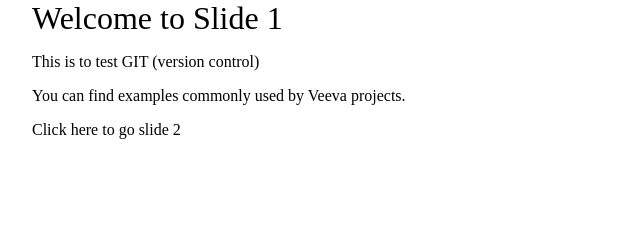
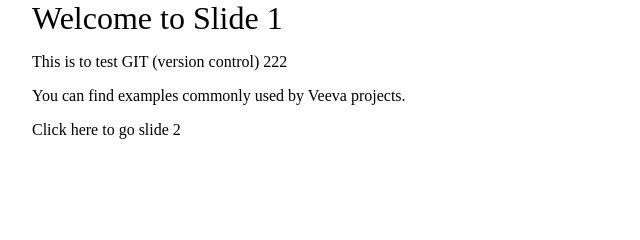
Before and after one commit to rohanleach4/veeva-irep, a website: page src/slide1.html in a window 1280 px wide. Shown: the top 240 px of the page, 96-736 px from the left. Drawn offline with nearby package versions, Linux system fonts and the light colour scheme; files that its build step writes are made by us from their sources.

Commit message:
2nd Git test

```diff
--- a/src/slide1.html
+++ b/src/slide1.html
@@ -10,7 +10,7 @@
 			<div class="content">
 
 				<h1>Welcome to Slide 1</h1>
-				<p>This is to test GIT (version control)</p>
+				<p>This is to test GIT (version control) 222</p>
 				<p>You can find examples commonly used by Veeva projects.</p>
 				<p data-go="2">Click here to go slide 2</p>
 
```
